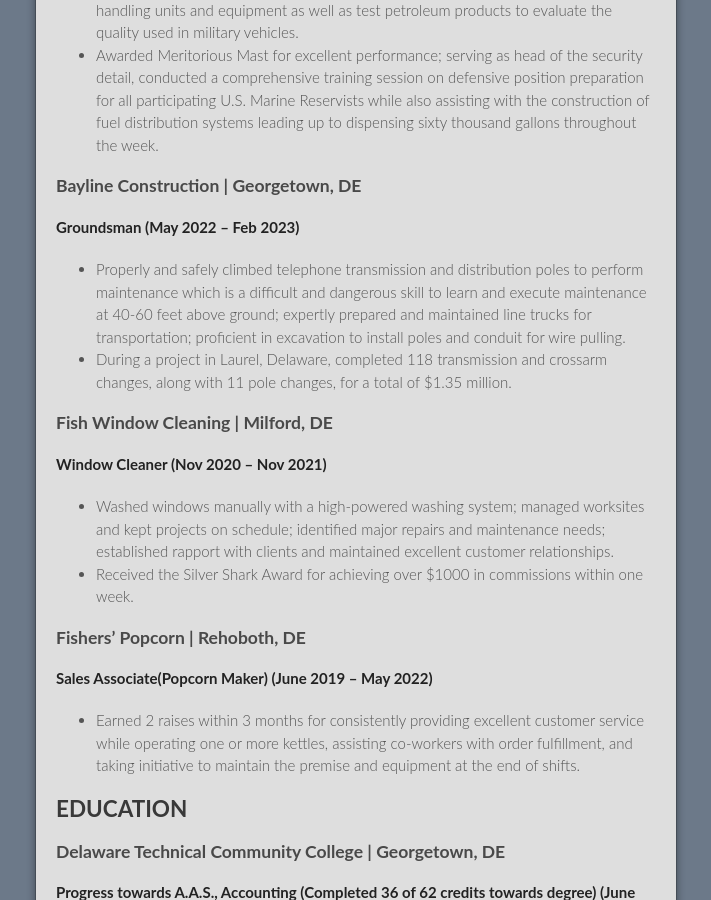
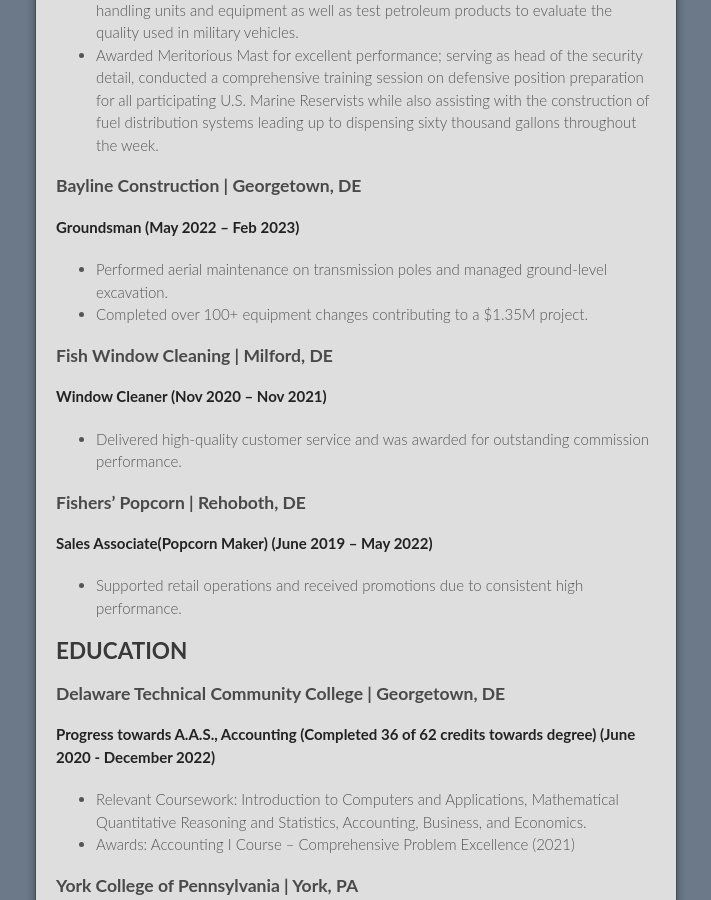
Before and after one commit to JLugo4/JLugo4, a Jekyll site: the page built from index.md, in a window 1280 px wide and 900 px high, scrolled down 1673 px. Shown: the whole window, without its empty margins (284-995 px from the left). Built offline with Jekyll 4.4.1, drawn with Linux system fonts in a browser that asks for light colours; our own code applies the rules of GitHub Pages for plain Markdown files; the repository's description, which GitHub fills in, is left out.

Commit message:
Resume update 2

```diff
--- a/index.md
+++ b/index.md
@@ -41,12 +41,9 @@ Tools/Methodologies: GitHub, Agile, Scrum, Test-Driven Development (TDD), AWS
 ## PROFESSIONAL EXPERIENCE
 ### JPMorgan Chase & Co. | Wilmington, DE
 **Software Engineer (Apr 2024 - Present)**
-- Developed full-scale web applications using Java, Spring Boot, and AWS services to
-  enhance system automation.
-- Participated in Agile ceremonies and collaborated on feature delivery using modern
-  development pipelines.
-- Ensured system reliability and performance by leveraging test-driven practices and CI/CD
-  tools.
+- Developed full-scale web applications using Java, Spring Boot, and AWS services to enhance system automation.
+- Participated in Agile ceremonies and collaborated on feature delivery using modern development pipelines.
+- Ensured system reliability and performance by leveraging test-driven practices and CI/CD tools.
 
 ### Zip Code Wilmington | Wilmington, DE
 **Software Developer in Training (Feb 2023 – May 2023)**
@@ -69,20 +66,18 @@ Tools/Methodologies: GitHub, Agile, Scrum, Test-Driven Development (TDD), AWS
 
 ### Bayline Construction | Georgetown, DE
 **Groundsman (May 2022 – Feb 2023)**
-- Properly and safely climbed telephone transmission and distribution poles to perform maintenance which is a difficult and dangerous skill to learn and execute maintenance at 40-60 feet above ground; expertly prepared and maintained line trucks for transportation; proficient in excavation to install poles and conduit for wire pulling.
-- During a project in Laurel, Delaware, completed 118 transmission and crossarm changes, along with 11 pole changes, for a total of $1.35 million.
+- Performed aerial maintenance on transmission poles and managed ground-level excavation.
+- Completed over 100+ equipment changes contributing to a $1.35M project.
 
 ### Fish Window Cleaning | Milford, DE
 **Window Cleaner (Nov 2020 – Nov 2021)**
-- Washed windows manually with a high-powered washing system; managed worksites and kept projects on schedule; identified major repairs and maintenance needs; established rapport with clients and maintained excellent customer relationships.
-- Received the Silver Shark Award for achieving over $1000 in commissions within one week.
+- Delivered high-quality customer service and was awarded for outstanding commission performance.
 
 ### Fishers’ Popcorn | Rehoboth, DE
 **Sales Associate(Popcorn Maker) (June 2019 – May 2022)**
-- Earned 2 raises within 3 months for consistently providing excellent customer service while operating one or more kettles, assisting co-workers with order fulfillment, and taking initiative to maintain the premise and equipment at the end of shifts.
+- Supported retail operations and received promotions due to consistent high performance.
 
 ## EDUCATION
-
 ### Delaware Technical Community College | Georgetown, DE
 **Progress towards A.A.S., Accounting (Completed 36 of 62 credits towards degree) (June 2020 - December 2022)**
 - Relevant Coursework: Introduction to Computers and Applications, Mathematical Quantitative Reasoning and Statistics, Accounting, Business, and Economics.
```
